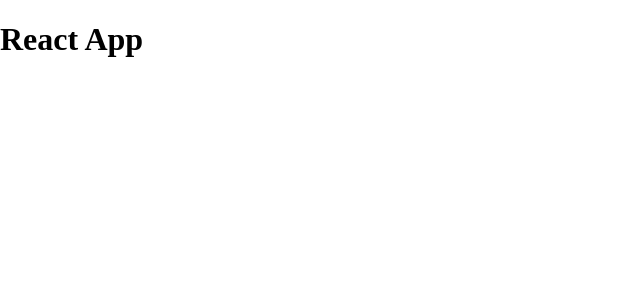
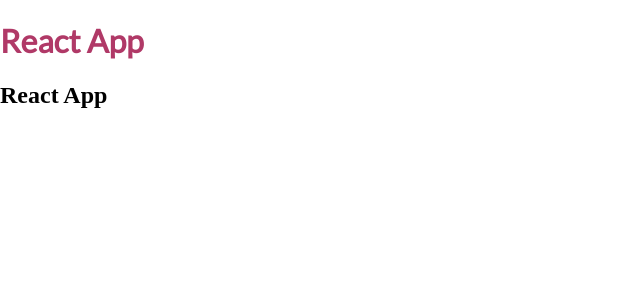
Before and after one commit to J-C-S-V/capstone-project-react, a JavaScript app: page / in a window 1280 px wide. Shown: the top 300 px of the page, without its empty margins (0-640 px from the left). Built offline with nearby package versions, Linux system fonts and the light colour scheme; the HTML template or start-up script is replaced by a standard one.

Commit message:
Add sass

```diff
--- a/src/App.js
+++ b/src/App.js
@@ -1,9 +1,10 @@
-import './App.css';
+import './styles/App.scss';
 
 function App() {
   return (
     <div className="App">
       <h1>React App</h1>
+      <h2>React App</h2>
     </div>
   );
 }
--- /dev/null
+++ b/src/styles/App.scss
@@ -0,0 +1,6 @@
+@import 'global-styles.scss';
+
+h1 {
+  color: map-get($colors, red-100);
+  font-family: map-get($fonts, primary);
+}
--- /dev/null
+++ b/src/styles/global-styles.scss
@@ -0,0 +1,14 @@
+@import url('https://fonts.googleapis.com/css2?family=Lato&family=Source+Sans+Pro&display=swap');
+
+$colors: (
+  red-100: #b03967,
+  red-80: #cf4277,
+  red-60: #db4680,
+  red-40: #fc5092,
+  white: #fefefe,
+);
+
+$fonts: (
+  primary: 'Lato',
+  Sans: 'Source Sans Pro',
+);
```
Also changed, not shown: package.json (+17 -0 lines), src/App.css (deleted), 1 other file (tests, documents, lock files or other folders).
